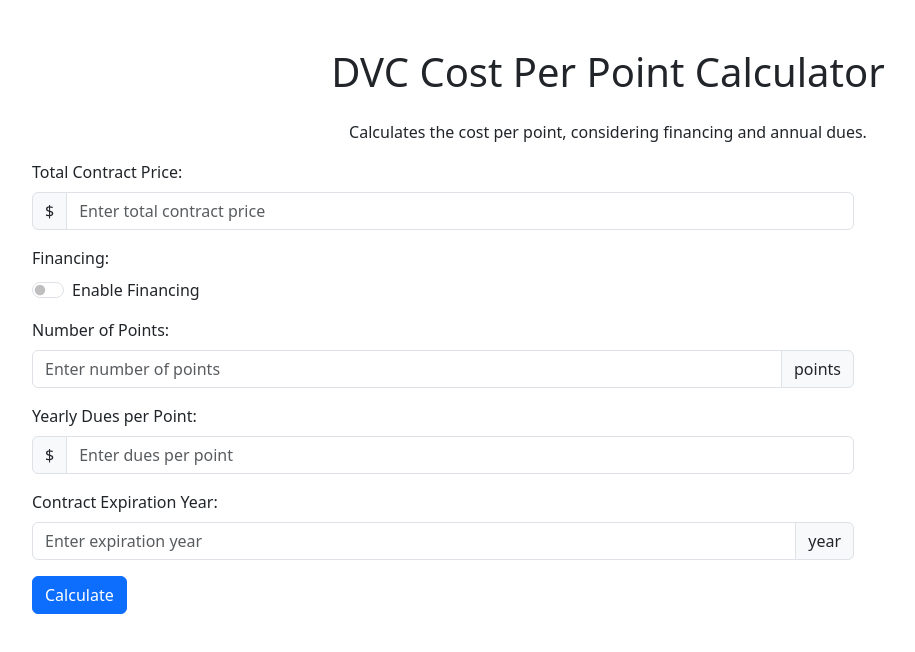
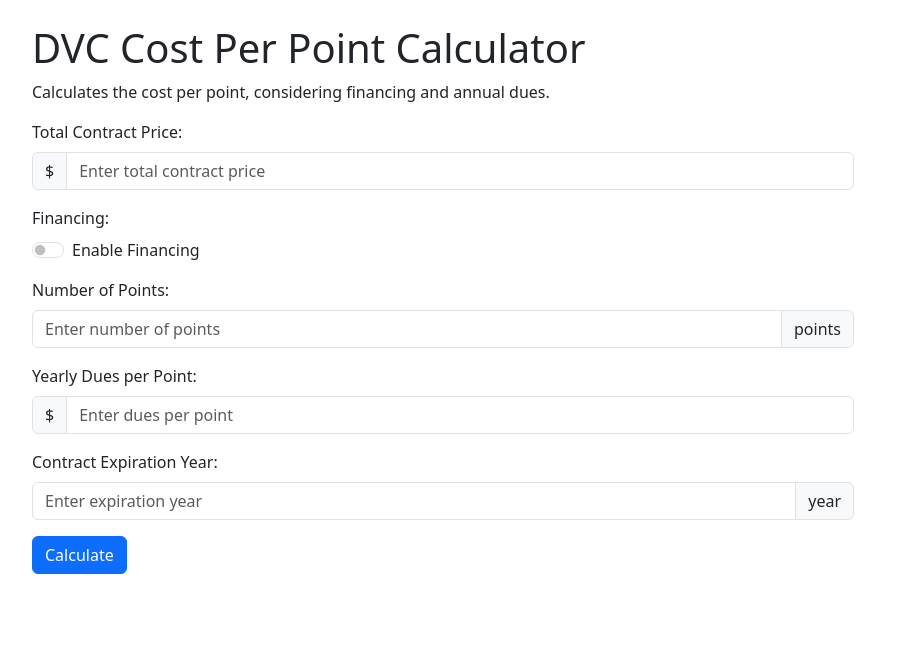
Before and after one commit to DevinBell270/dvc-cost-calculator, a plain HTML site: page index.html in a window 1280 px wide. Shown: the whole page, without its empty margins (32-947 px from the left). Drawn offline with nearby package versions, Linux system fonts and the light colour scheme.

Commit message:
Update index.html

```diff
--- a/index.html
+++ b/index.html
@@ -30,8 +30,8 @@
 </head>
 <body>
     <div class="container-fluid p-4">
-      <h1 class="text-center my-4">DVC Cost Per Point Calculator</h1>
-        <p class="text-center">Calculates the cost per point, considering financing and annual dues.</p>
+      <h1>DVC Cost Per Point Calculator</h1>
+        <p >Calculates the cost per point, considering financing and annual dues.</p>
 
         <div class="row">
              <div class="col-md-8 col-lg-9 pe-lg-5">
```
